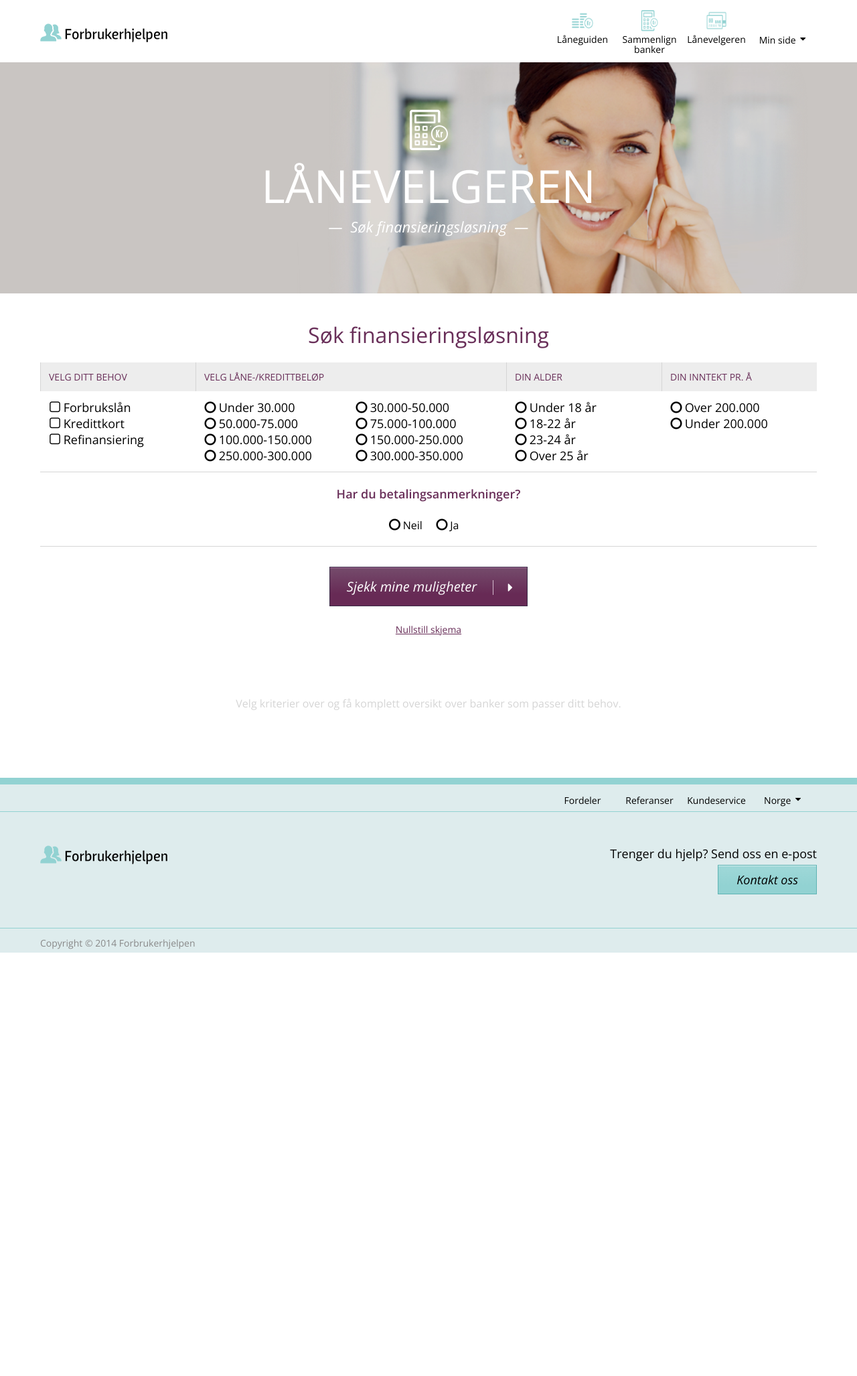
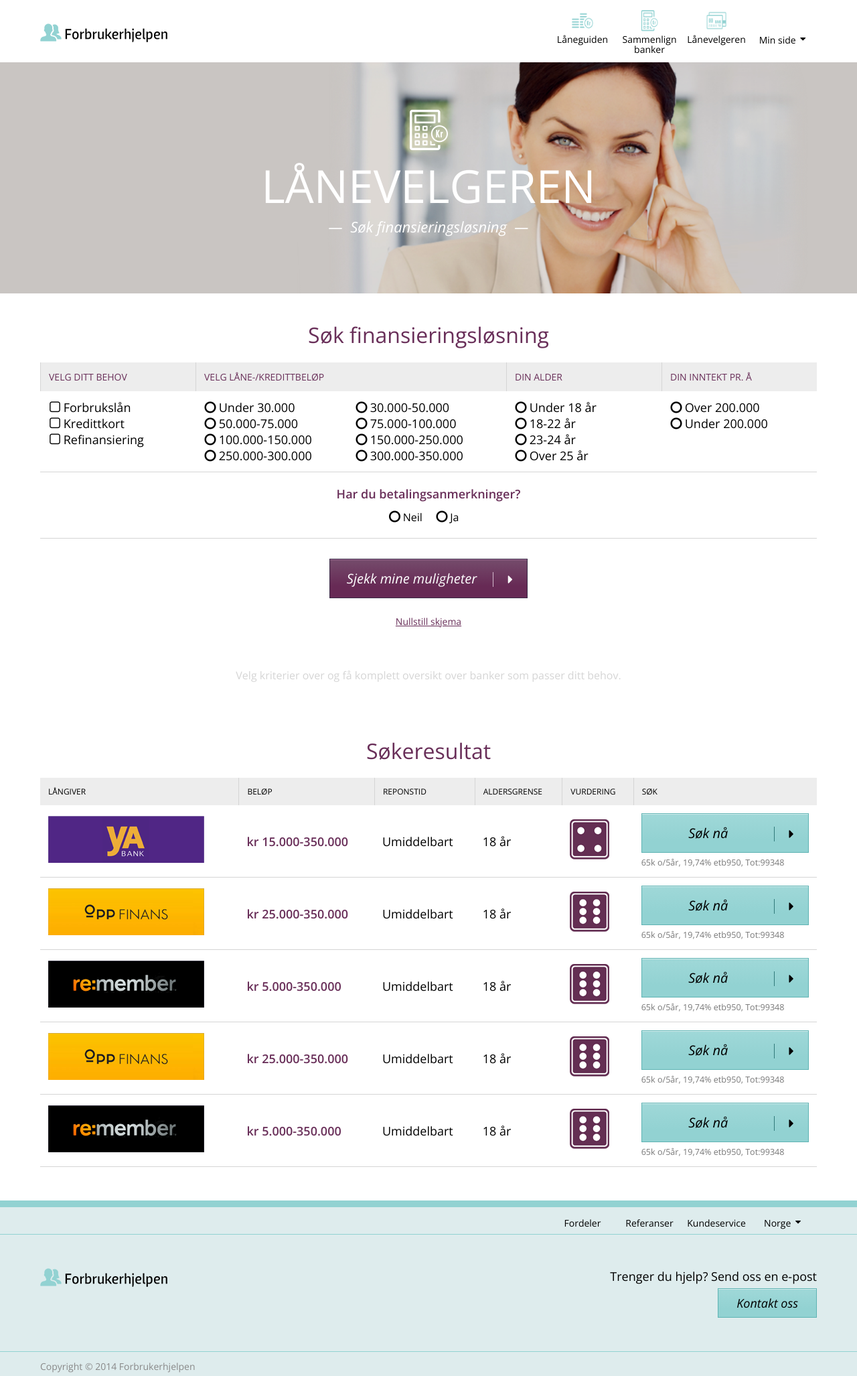
Before and after one commit to front/forbrukerhjelpen-static, a Jekyll site: the page built from loans.html, in a window 1280 px wide. Shown: the whole page at 67% size. Built offline with Jekyll 4.4.1, drawn with Linux system fonts in a browser that asks for light colours; nearby versions of some CDN libraries; before the commit the page ends 1422 px from its top, so only the background shows below that.

Commit message:
Added results section and styled placeholder for the loan results

```diff
--- a/css/style.css
+++ b/css/style.css
@@ -1637,27 +1637,21 @@
 
 /* line 96, ../sass/partials/module/partials/_topic.scss */
 .loans-footer {
-  margin-bottom: 20px;
+  margin-bottom: 40px;
   text-align: center;
 }
-@media (min-width: 720px) {
-  /* line 96, ../sass/partials/module/partials/_topic.scss */
-  .loans-footer {
-    margin-bottom: 100px;
-  }
-}
-/* line 103, ../sass/partials/module/partials/_topic.scss */
+/* line 99, ../sass/partials/module/partials/_topic.scss */
 .loans-footer button, .loans-footer strong, .loans-footer a, .loans-footer span {
   display: block;
 }
-/* line 106, ../sass/partials/module/partials/_topic.scss */
+/* line 102, ../sass/partials/module/partials/_topic.scss */
 .loans-footer strong {
   padding: 12px;
   color: #692f59;
   font-weight: 600;
 }
 @media (min-width: 0) and (max-width: 719px) {
-  /* line 106, ../sass/partials/module/partials/_topic.scss */
+  /* line 102, ../sass/partials/module/partials/_topic.scss */
   .loans-footer strong {
     font-size: 1em;
     background-color: #ededed;
@@ -1665,43 +1659,44 @@
   }
 }
 @media (min-width: 720px) {
-  /* line 106, ../sass/partials/module/partials/_topic.scss */
+  /* line 102, ../sass/partials/module/partials/_topic.scss */
   .loans-footer strong {
     padding-top: 20px;
+    padding-bottom: 0px;
     font-size: 1.125em;
     color: #692f59;
   }
 }
-/* line 121, ../sass/partials/module/partials/_topic.scss */
+/* line 118, ../sass/partials/module/partials/_topic.scss */
 .loans-footer div {
   padding: 12px;
 }
 @media (min-width: 0) and (max-width: 719px) {
-  /* line 121, ../sass/partials/module/partials/_topic.scss */
+  /* line 118, ../sass/partials/module/partials/_topic.scss */
   .loans-footer div {
     text-align: left;
     font-size: 0.875em;
   }
 }
 @media (min-width: 720px) {
-  /* line 121, ../sass/partials/module/partials/_topic.scss */
+  /* line 118, ../sass/partials/module/partials/_topic.scss */
   .loans-footer div {
     border-bottom: 1px solid #d5d5d5;
     padding-bottom: 20px;
   }
 }
-/* line 132, ../sass/partials/module/partials/_topic.scss */
+/* line 129, ../sass/partials/module/partials/_topic.scss */
 .loans-footer a {
   margin-top: 25px;
   font-size: 0.875em;
 }
 @media (min-width: 0) and (max-width: 719px) {
-  /* line 132, ../sass/partials/module/partials/_topic.scss */
+  /* line 129, ../sass/partials/module/partials/_topic.scss */
   .loans-footer a {
     display: none;
   }
 }
-/* line 139, ../sass/partials/module/partials/_topic.scss */
+/* line 136, ../sass/partials/module/partials/_topic.scss */
 .loans-footer button {
   width: auto !important;
   padding-left: 25px !important;
@@ -1711,21 +1706,29 @@
   margin-top: 10px;
 }
 @media (min-width: 720px) {
-  /* line 139, ../sass/partials/module/partials/_topic.scss */
+  /* line 136, ../sass/partials/module/partials/_topic.scss */
   .loans-footer button {
     margin-top: 30px;
   }
 }
-/* line 150, ../sass/partials/module/partials/_topic.scss */
-.loans-footer span {
-  margin-top: 90px;
+
+/* line 148, ../sass/partials/module/partials/_topic.scss */
+.loans-results-placeholder {
+  text-align: center;
+  margin-top: 60px;
+  margin-bottom: 40px;
   color: #d5d5d5;
 }
 @media (min-width: 0) and (max-width: 719px) {
-  /* line 150, ../sass/partials/module/partials/_topic.scss */
-  .loans-footer span {
+  /* line 148, ../sass/partials/module/partials/_topic.scss */
+  .loans-results-placeholder {
     display: none;
   }
+}
+
+/* line 157, ../sass/partials/module/partials/_topic.scss */
+.loans-results {
+  margin-bottom: 50px;
 }
 
 /* line 2, ../sass/partials/module/partials/_login.scss */
--- a/loans.html
+++ b/loans.html
@@ -125,7 +125,116 @@
       </div>
       <button class="btn btn-purple btn-complex">Sjekk mine muligheter</button>
       <a href="#">Nullstill skjema</a>
+    </div>
+
+    <div class="loans-results-placeholder">
       <span>Velg kriterier over og få komplett oversikt over banker som passer ditt behov.</span>
+    </div>
+
+    <div class="loans-results">
+      <header>
+        <h2>Søkeresultat</h2>
+      </header>
+      <table>
+        <thead>
+          <tr>
+            <th>Långiver</th>
+            <th class="hidden-desktop"></th>
+            <th class="visible-desktop">Beløp</th>
+            <th class="visible-desktop">Reponstid</th>
+            <th class="visible-desktop">Aldersgrense</th>
+            <th class="visible-desktop">Vurdering</th>
+            <th>Søk</th>
+          </tr>
+        </thead>
+        <tbody>
+          <tr>
+            <td class="overflow"><img src="img/bank-1.png"></td>
+            <td class="hidden-desktop">
+              <strong>kr 15.000-350.000</strong><br/>
+              Umiddelbart svar Aldersgrense 18 år<br/>
+              <small>65k o/5år, 19,74%  etb950, Tot:99348</small>
+            </td>
+            <td class="visible-desktop"><strong>kr 15.000-350.000</strong></td>
+            <td class="visible-desktop">Umiddelbart</td>
+            <td class="visible-desktop">18 år</td>
+            <td class="visible-desktop"><img src="img/dice-4.png"></td>
+            <td class="overlay">
+              <img class="hidden-desktop" src="img/dice-4.png">
+              <button class="btn btn-blue btn-complex btn-resp">Søk <span class="visible-desktop">nå</span></button><br/>
+              <small class="visible-desktop">65k o/5år, 19,74%  etb950, Tot:99348</small>
+            </td>
+          </tr>
+          <tr>
+            <td class="overflow"><img src="img/bank-2.png"></td>
+            <td class="hidden-desktop">
+              <strong>kr 25.000-350.000</strong><br/>
+              Umiddelbart svar Aldersgrense 18 år<br/>
+              <small>65k o/5år, 19,74%  etb950, Tot:99348</small>
+            </td>
+            <td class="visible-desktop"><strong>kr 25.000-350.000</strong></td>
+            <td class="visible-desktop">Umiddelbart</td>
+            <td class="visible-desktop">18 år</td>
+            <td class="visible-desktop"><img src="img/dice-6.png"></td>
+            <td class="overlay">
+              <img class="hidden-desktop" src="img/dice-6.png">
+              <button class="btn btn-blue btn-complex btn-resp">Søk <span class="visible-desktop">nå</span></button><br/>
+              <small class="visible-desktop">65k o/5år, 19,74%  etb950, Tot:99348</small>
+            </td>
+          </tr>
+          <tr>
+            <td class="overflow"><img src="img/bank-3.png"></td>
+            <td class="hidden-desktop">
+              <strong>kr 5.000-350.000</strong><br/>
+              Umiddelbart svar Aldersgrense 18 år<br/>
+              <small>65k o/5år, 19,74%  etb950, Tot:99348</small>
+            </td>
+            <td class="visible-desktop"><strong>kr 5.000-350.000</strong></td>
+            <td class="visible-desktop">Umiddelbart</td>
+            <td class="visible-desktop">18 år</td>
+            <td class="visible-desktop"><img src="img/dice-6.png"></td>
+            <td class="overlay">
+              <img class="hidden-desktop" src="img/dice-6.png">
+              <button class="btn btn-blue btn-complex btn-resp">Søk <span class="visible-desktop">nå</span></button><br/>
+              <small class="visible-desktop">65k o/5år, 19,74%  etb950, Tot:99348</small>
+            </td>
+          </tr>
+          <tr>
+            <td class="overflow"><img src="img/bank-2.png"></td>
+            <td class="hidden-desktop">
+              <strong>kr 25.000-350.000</strong><br/>
+              Umiddelbart svar Aldersgrense 18 år<br/>
+              <small>65k o/5år, 19,74%  etb950, Tot:99348</small>
+            </td>
+            <td class="visible-desktop"><strong>kr 25.000-350.000</strong></td>
+            <td class="visible-desktop">Umiddelbart</td>
+            <td class="visible-desktop">18 år</td>
+            <td class="visible-desktop"><img src="img/dice-6.png"></td>
+            <td class="overlay">
+              <img class="hidden-desktop" src="img/dice-6.png">
+              <button class="btn btn-blue btn-complex btn-resp">Søk <span class="visible-desktop">nå</span></button><br/>
+              <small class="visible-desktop">65k o/5år, 19,74%  etb950, Tot:99348</small>
+            </td>
+          </tr>
+          <tr>
+            <td class="overflow"><img src="img/bank-3.png"></td>
+            <td class="hidden-desktop">
+              <strong>kr 5.000-350.000</strong><br/>
+              Umiddelbart svar Aldersgrense 18 år<br/>
+              <small>65k o/5år, 19,74%  etb950, Tot:99348</small>
+            </td>
+            <td class="visible-desktop"><strong>kr 5.000-350.000</strong></td>
+            <td class="visible-desktop">Umiddelbart</td>
+            <td class="visible-desktop">18 år</td>
+            <td class="visible-desktop"><img src="img/dice-6.png"></td>
+            <td class="overlay">
+              <img class="hidden-desktop" src="img/dice-6.png">
+              <button class="btn btn-blue btn-complex btn-resp">Søk <span class="visible-desktop">nå</span></button><br/>
+              <small class="visible-desktop">65k o/5år, 19,74%  etb950, Tot:99348</small>
+            </td>
+          </tr>
+        </tbody>
+      </table>
     </div>
   </form>
 </div>
```
Also changed, not shown: sass/partials/module/partials/_topic.scss (+13 -11 lines).
